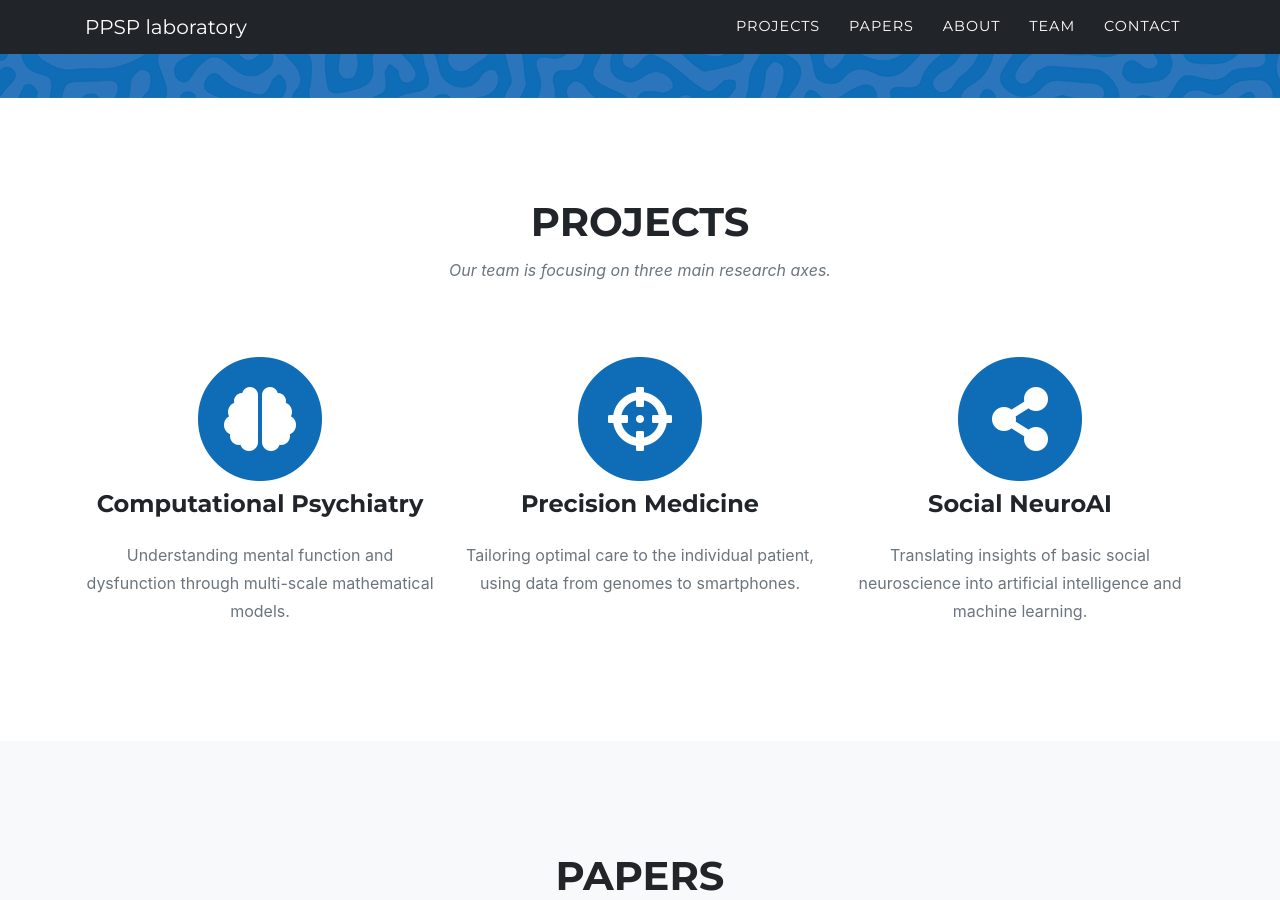
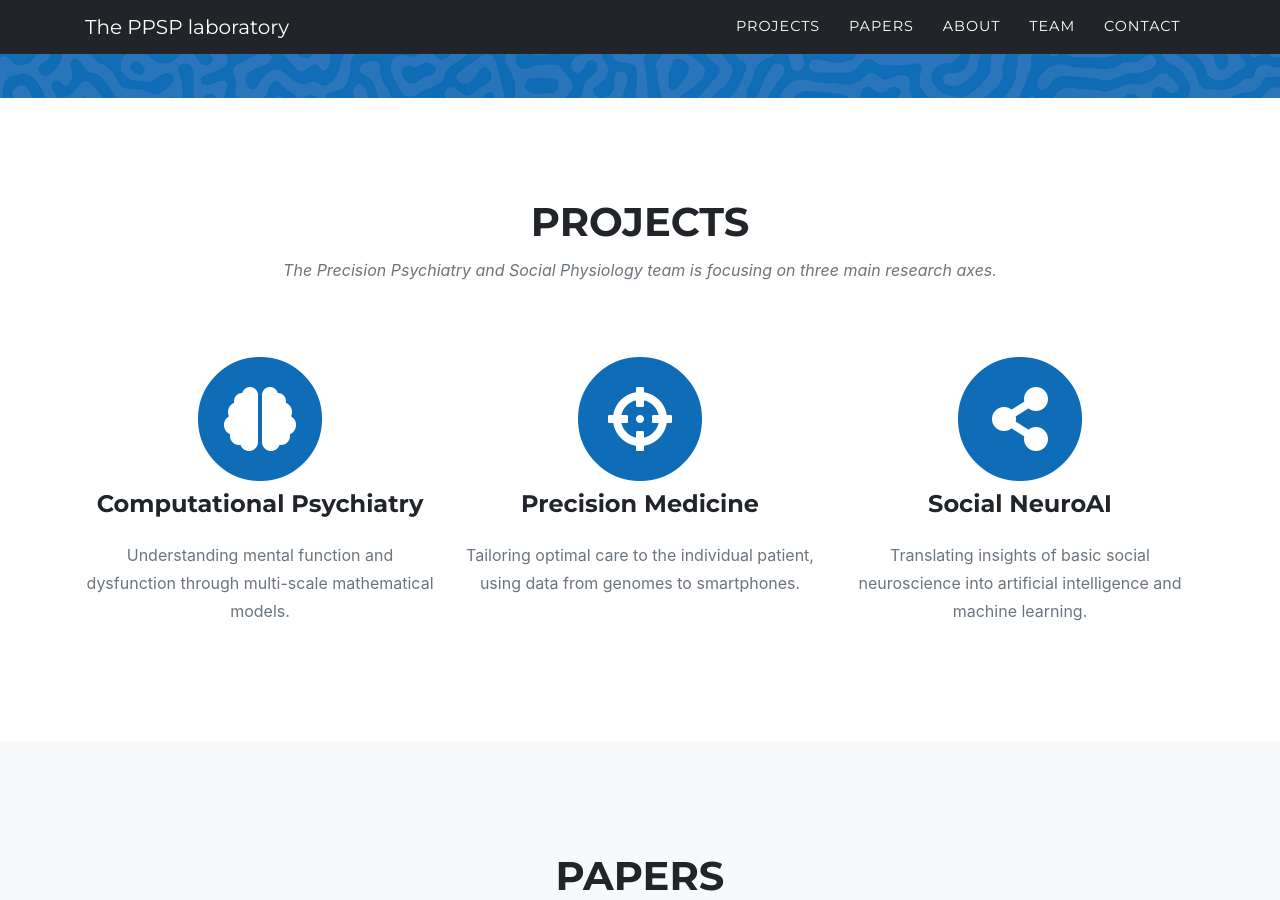
Before and after one commit to raviriley/agency-jekyll-theme, a Jekyll site: the page built from index.md, in a window 1280 px wide and 900 px high, scrolled down 735 px. Built offline with Jekyll 4.4.1, drawn with Linux system fonts in a browser that asks for light colours; some web fonts are replaced.

Commit message:
Add Favicon & Update header

```diff
--- a/_config.yml
+++ b/_config.yml
@@ -16,7 +16,7 @@
 url    : "ppsp-team.github.io" # the base hostname & protocol for your site, e.g. http://example.com
 baseurl: "/" # the subpath of your site, e.g. /blog
 
-title      : PPSP laboratory
+title      : The PPSP laboratory
 email      : contact@ppsp.team #this is also the email contact forms will go to
 description: "The Precision Psychiatry and Social Physiology team combines computational biology and social neuroscience approaches to pave the way for a Predictive, Preventive, Personalized, Prescriptive, and Participatory (5P) medicine, especially for mental disorders."
 author     : Guillaume Dumas
--- a/_data/sitetext.yml
+++ b/_data/sitetext.yml
@@ -6,7 +6,7 @@
 
 projects:
     title: "Projects"
-    text: "Our team is focusing on three main research axes."
+    text: "The Precision Psychiatry and Social Physiology team is focusing on three main research axes."
     section: projects
     list:
       - title: "Computational Psychiatry"
--- a/_includes/head.html
+++ b/_includes/head.html
@@ -33,6 +33,7 @@
   <!-- Custom styles for this theme -->
   <!--<link href="assets/css/agency.min.css" rel="stylesheet">-->
   <link href="assets/css/agency.css" rel="stylesheet">
+  <link rel="shortcut icon" type="image/png" href="favicon.png">
 
   <!-- Page container change top padding when nav shrinks -->
   {% if page.layout == "page" %}
```
Also changed, not shown: assets/img/header.png, favicon.png (added).
